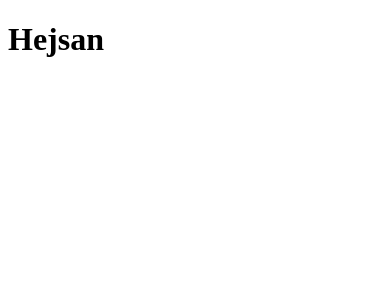
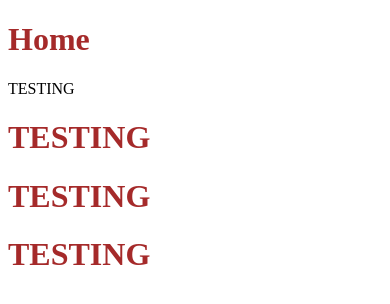
Before and after one commit to onurkayhann/lektion_5_resolutions_orientation, a plain HTML site: page index.html in a window 390 px wide. Drawn offline with Linux system fonts and the light colour scheme.

Commit message:
add media query

```diff
--- a/index.html
+++ b/index.html
@@ -1,11 +1,17 @@
 <!DOCTYPE html>
 <html lang="en">
-<head>
-    <meta charset="UTF-8">
-    <meta name="viewport" content="width=device-width, initial-scale=1.0">
+  <head>
+    <meta charset="UTF-8" />
+    <meta name="viewport" content="width=device-width, initial-scale=1.0" />
     <title>Home</title>
-</head>
-<body>
-    <h1>Hejsan</h1>
-</body>
+    <link rel="stylesheet" href="styles.css" />
+  </head>
+  <body>
+    <h1>Home</h1>
+    <p>TESTING</p>
+
+    <h1>TESTING</h1>
+    <h1>TESTING</h1>
+    <h1>TESTING</h1>
+  </body>
 </html>
--- /dev/null
+++ b/styles.css
@@ -0,0 +1,7 @@
+/* Media Query Practice */
+
+@media screen and (max-width: 480px) {
+  h1 {
+    color: brown;
+  }
+}
```
